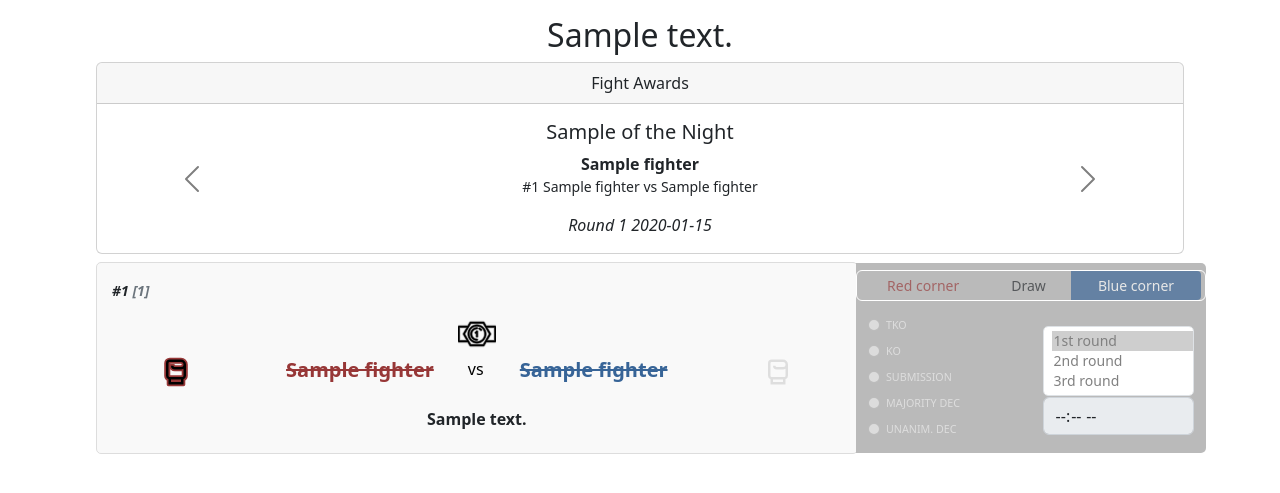
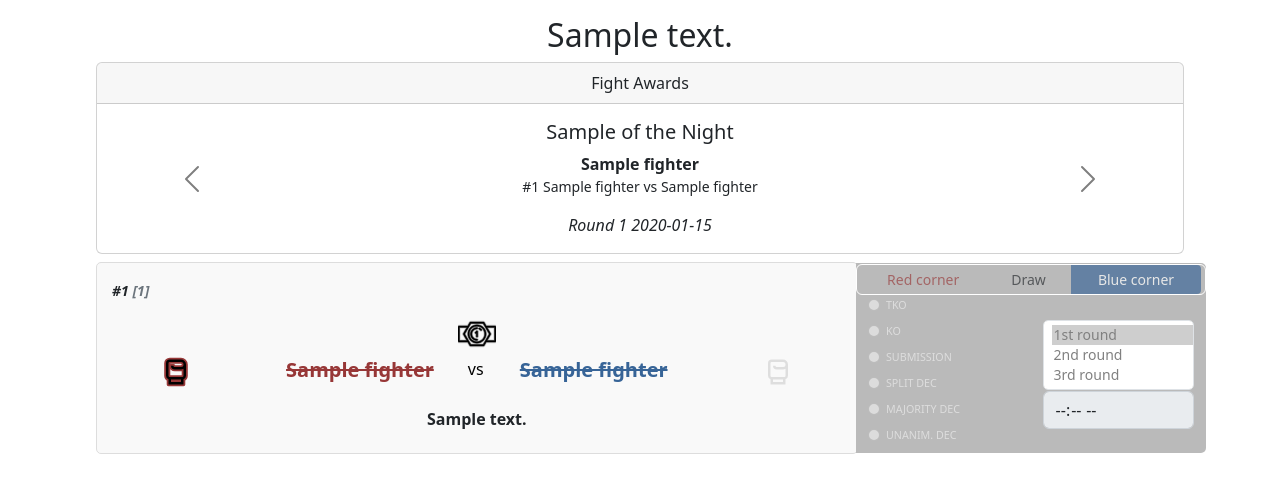
Before and after one commit to piterog/UfcUndisputed3Manager, a Flask app: page /event/1/fights in a window 1280 px wide. Shown: the part 56-549 px from the top of the page. Run offline with Flask 3, Linux system fonts and the light colour scheme; tables that the repository leaves empty hold one stand-in row (values such as "Sample post").

Commit message:
add random fighters feature, and split decision

```diff
--- a/app/services/fighters_service.py
+++ b/app/services/fighters_service.py
@@ -137,7 +137,7 @@ def get_fighter_stats(fighter_id: int):
             wins_methods['ko_total'] += count
         elif method == 'submission':
             wins_methods['submission_total'] += count
-        elif method in ['unanimous_decision', 'majority_decision']:
+        elif method in ['unanimous_decision', 'majority_decision', 'split_decision']:
             wins_methods['decision_total'] += count
 
     for method, count in losses:
@@ -145,7 +145,7 @@ def get_fighter_stats(fighter_id: int):
             loss_methods['ko_total'] += count
         elif method == 'submission':
             loss_methods['submission_total'] += count
-        elif method in ['unanimous_decision', 'majority_decision']:
+        elif method in ['unanimous_decision', 'majority_decision', 'split_decision']:
             loss_methods['decision_total'] += count
 
     for key in list(wins_methods.keys()):
--- a/app/templates/event_build.html
+++ b/app/templates/event_build.html
@@ -154,7 +154,8 @@
                     </div>
                     {% endfor %}
                 {% endfor %}
-                <span id="add-item" class="btn btn-primary mt-3 w-100">Add fight</span>
+                <span id="add-item" class="btn btn-primary mt-3 w-50">Add fight</span>
+                <span id="randomize-control" class="btn btn-secondary mt-3">Randomize Fighter Control</span>
             </div>
             <input type="submit" id="schedule-event" class="btn btn-success mt-3 w-100" value="Schedule Event">
         </form>
--- a/app/templates/event_fights.html
+++ b/app/templates/event_fights.html
@@ -74,6 +74,12 @@
                                     <input class="form-check-input" type="radio" name="method[{{ fight.id }}]" id="submission-{{ fight.id }}" value="submission" {{ disabled_inputs }} {% if fight.method == 'submission' %} checked {% endif %}>
                                     <label class="form-check-label small" for="submission-{{ fight.id }}">
                                         SUBMISSION
+                                    </label>
+                                </div>
+                                <div class="form-check small">
+                                    <input class="form-check-input" type="radio" name="method[{{ fight.id }}]" id="splitdec-{{ fight.id }}" value="split_decision" {{ disabled_inputs }} {% if fight.method == 'split_decision' %} checked {% endif %}>
+                                    <label class="form-check-label small" for="splitdec-{{ fight.id }}">
+                                        SPLIT DEC
                                     </label>
                                 </div>
                                 <div class="form-check small">
@@ -182,6 +188,7 @@
             scheduleItems.forEach(item => {
                 const drawButton = item.querySelector('input[id^="draw-"]');
                 const majorityDecButton = item.querySelector('input[id^="majdec-"]');
+                const splitDecButton = item.querySelector('input[id^="splitdec-"]');
                 const unanDecButton = item.querySelector('input[id^="unadec-"]');
                 const timeInput = item.querySelector('input[type="time"]');
                 const methodButtons = item.querySelectorAll('input[name^="method-"]');
@@ -199,7 +206,7 @@
                     }
                 });
 
-                [majorityDecButton, unanDecButton].forEach(button => {
+                [splitDecButton, majorityDecButton, unanDecButton].forEach(button => {
                     button.addEventListener("change", function () {
                         if (button.checked) {
                             timeInput.value = "05:00";
```
Also changed, not shown: app/static/card-behavior.js (+16 -1 lines).
